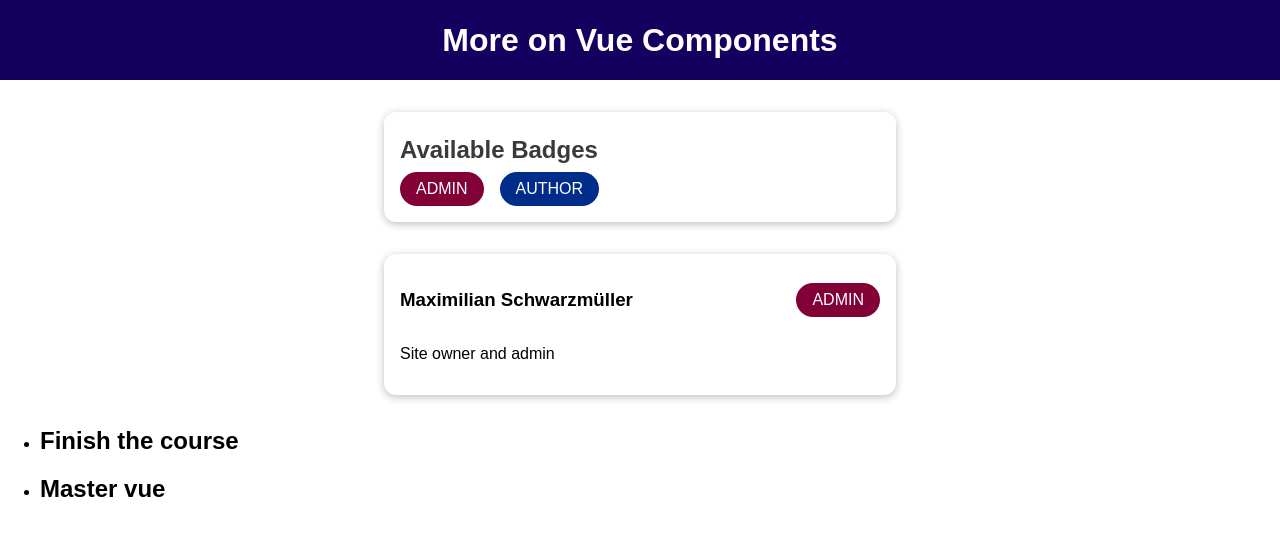
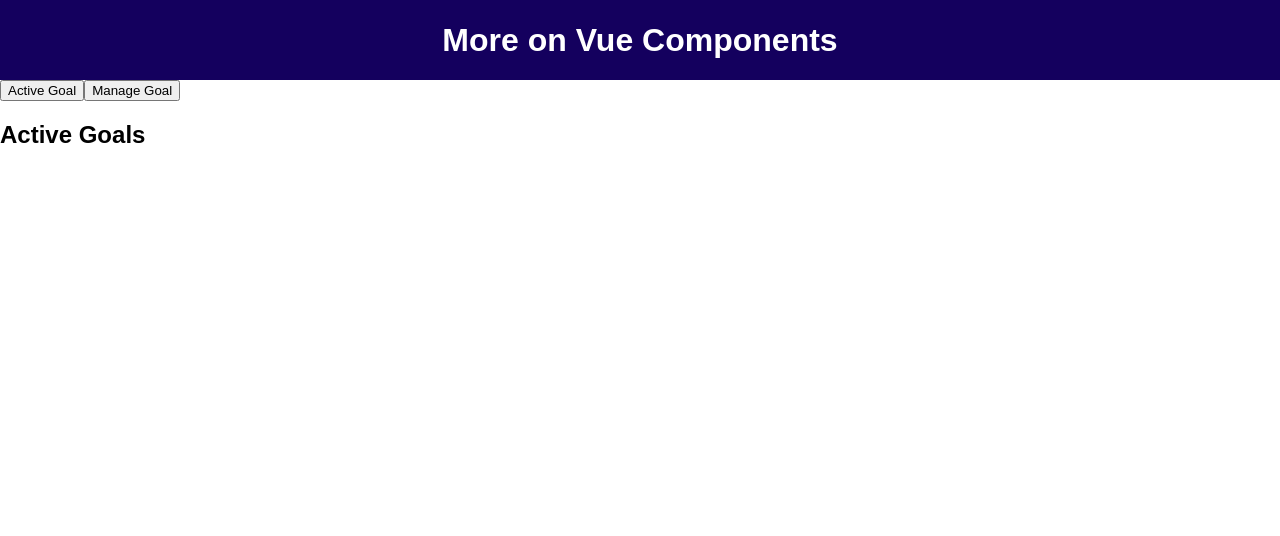
Before and after one commit to HassanKhan123/vuejs-components-advance, a Vue app: page / in a window 1280 px wide. Shown: the top 536 px of the page. Built offline with nearby package versions, Linux system fonts and the light colour scheme.

Commit message:
dynamic contents added

```diff
--- a/src/App.vue
+++ b/src/App.vue
@@ -1,7 +1,7 @@
 <template>
   <div>
     <TheHeader />
-    <BadgeList />
+    <!--  <BadgeList />
     <UserInfo
       :full-name="activeUser.name"
       :info-text="activeUser.description"
@@ -10,30 +10,47 @@
     <CourseGoals #default="slotProps">
       <h2>{{ slotProps.item }}</h2>
     </CourseGoals>
+-->
+    <button @click="setSelectedComponent('ActiveGoals')">Active Goal</button>
+    <button @click="setSelectedComponent('ManageGoals')">Manage Goal</button>
+    <!--
+    <ActiveGoals v-if="selectedComponent === 'ActiveGoals'" />
+    <ManageGoals v-if="selectedComponent === 'ManageGoals'" /> -->
+    <component :is="selectedComponent"></component>
   </div>
 </template>
 
 <script>
 import TheHeader from "./components/TheHeader";
-import UserInfo from "./components/UserInfo";
-import BadgeList from "./components/BadgeList";
-import CourseGoals from "./components/CourseGoals";
+// import UserInfo from "./components/UserInfo";
+// import BadgeList from "./components/BadgeList";
+// import CourseGoals from "./components/CourseGoals";
+import ActiveGoals from "./components/ActiveGoals";
+import ManageGoals from "./components/ManageGoals";
 
 export default {
   components: {
     TheHeader,
-    UserInfo,
-    BadgeList,
-    CourseGoals,
+    // UserInfo,
+    // BadgeList,
+    // CourseGoals,
+    ActiveGoals,
+    ManageGoals,
   },
   data() {
     return {
+      selectedComponent: "ActiveGoals",
       activeUser: {
         name: "Maximilian Schwarzmüller",
         description: "Site owner and admin",
         role: "admin",
       },
     };
+  },
+  methods: {
+    setSelectedComponent(cmp) {
+      this.selectedComponent = cmp;
+    },
   },
 };
 </script>
--- /dev/null
+++ b/src/components/ActiveGoals.vue
@@ -0,0 +1,3 @@
+<template>
+  <h2>Active Goals</h2>
+</template>
--- /dev/null
+++ b/src/components/ManageGoals.vue
@@ -0,0 +1,3 @@
+<template>
+  <h2>Manage Goals</h2>
+</template>
```
